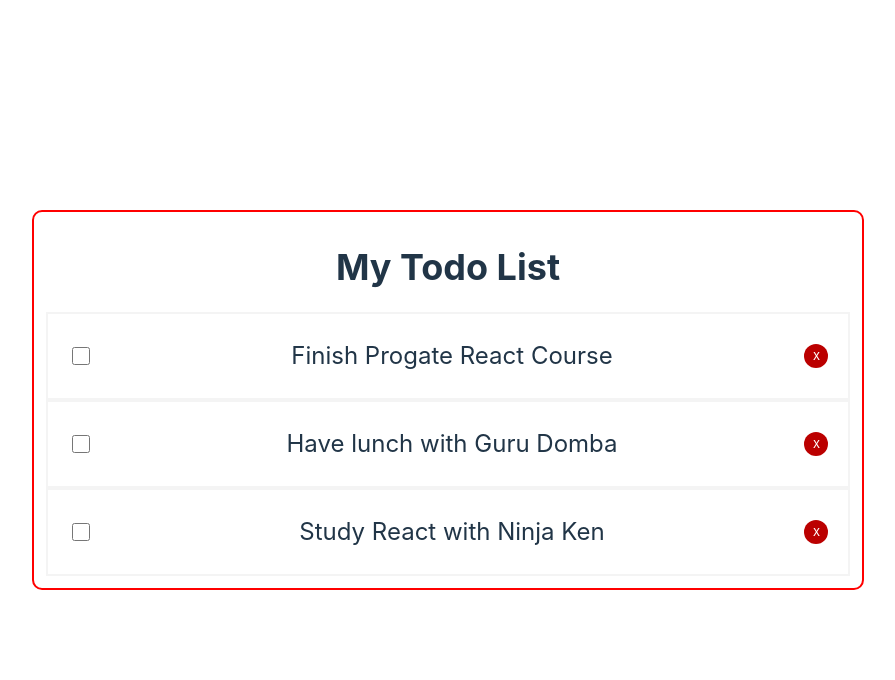
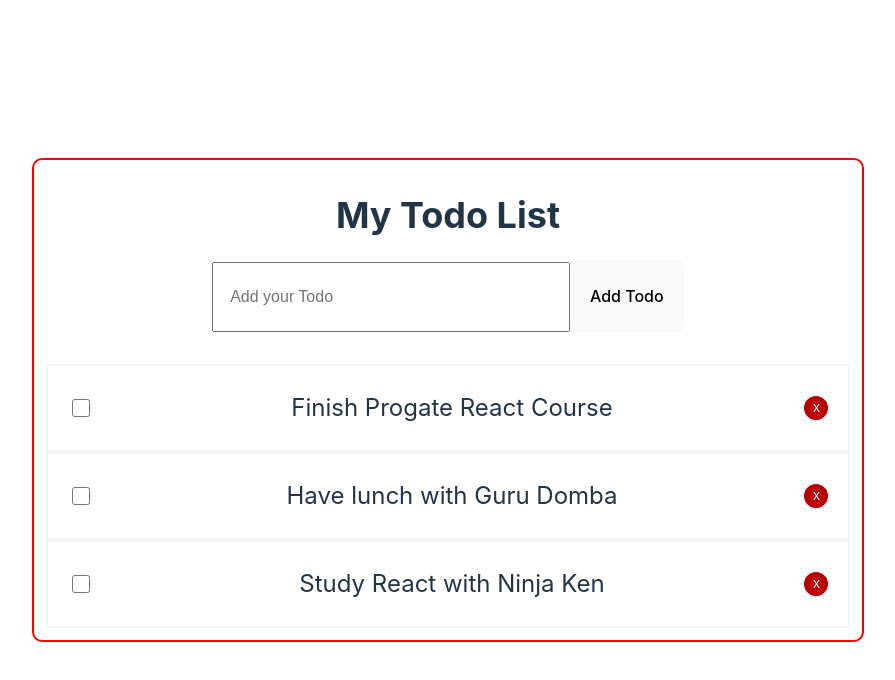
Before and after one commit to Limninzz/react-todo1-app, a React (Vite) app: page / in a window 1280 px wide. Shown: the top 680 px of the page, without its empty margins (192-1087 px from the left). Built offline with nearby package versions, Linux system fonts and the light colour scheme.

Commit message:
Develop add todo feature

```diff
--- a/src/App.jsx
+++ b/src/App.jsx
@@ -1,8 +1,9 @@
 import { useState } from 'react'
-import reactLogo from './assets/react.svg'
-import viteLogo from '/vite.svg'
+// import reactLogo from './assets/react.svg'
+// import viteLogo from '/vite.svg'
 import './App.css'
 import Todos from './components/Todos'
+import TodoForm from './components/TodoForm'
 
 // function App() {
 //   const [count, setCount] = useState(0)
@@ -113,9 +114,24 @@
     setTodos(deleteTodo);
   }
 
+  const addTodo = (todoTitle) => {
+    // console.log('This is addTodo Function is ')
+    if(todoTitle === ''){
+      return
+    }
+    const newTodo = {
+      id: todos.length + 1,
+      title: todoTitle,
+      completed: false,
+    }
+    const updatedTodos = todos.concat (newTodo)
+    setTodos(updatedTodos)
+  }
+
   return (
     <div style={styles.container}>
       <h1 style={{fontSize: '36px'}}>My Todo List</h1>
+      <TodoForm addTodo={addTodo} />
       <Todos todos={todos} toggleCompleted={toggleCompleted} deleteTodo={deleteTodo}/>
     </div>
   )
--- /dev/null
+++ b/src/components/TodoForm.jsx
@@ -0,0 +1,56 @@
+import React from 'react'
+import { useState } from 'react'
+
+const TodoForm = ({addTodo}) => {
+    const [title, setTitle] = useState('')
+
+    const handleSubmit = (event) => {
+        event.preventDefault()
+        addTodo(title)
+        setTitle('')
+      }
+
+    const handleChangeTitle = (event) => {
+        setTitle(event.target.value)
+    }
+    console.log(title)
+
+  return (
+    <div style={styles.container}>
+      <form
+        onSubmit={(event) => {
+            handleSubmit(event)
+        }}
+      >
+        <input
+            type="text"
+            placeholder="Add your Todo"
+            style={styles.formInput}
+            onChange={(event) => {
+            handleChangeTitle(event)
+            }}
+            value={title}
+        />
+        <button style={styles.button}>Add Todo</button>
+      </form>
+    </div>
+  )
+}
+
+const styles = {
+  container: {
+    marginBottom: '32px',
+  },
+  formInput: {
+    height: '66px',
+    width: '40%',
+    fontSize: '16px',
+    padding: '0 16px',
+  },
+  button: {
+    height: '72px',
+    fontSize: '16px',
+  },
+}
+
+export default TodoForm
```
